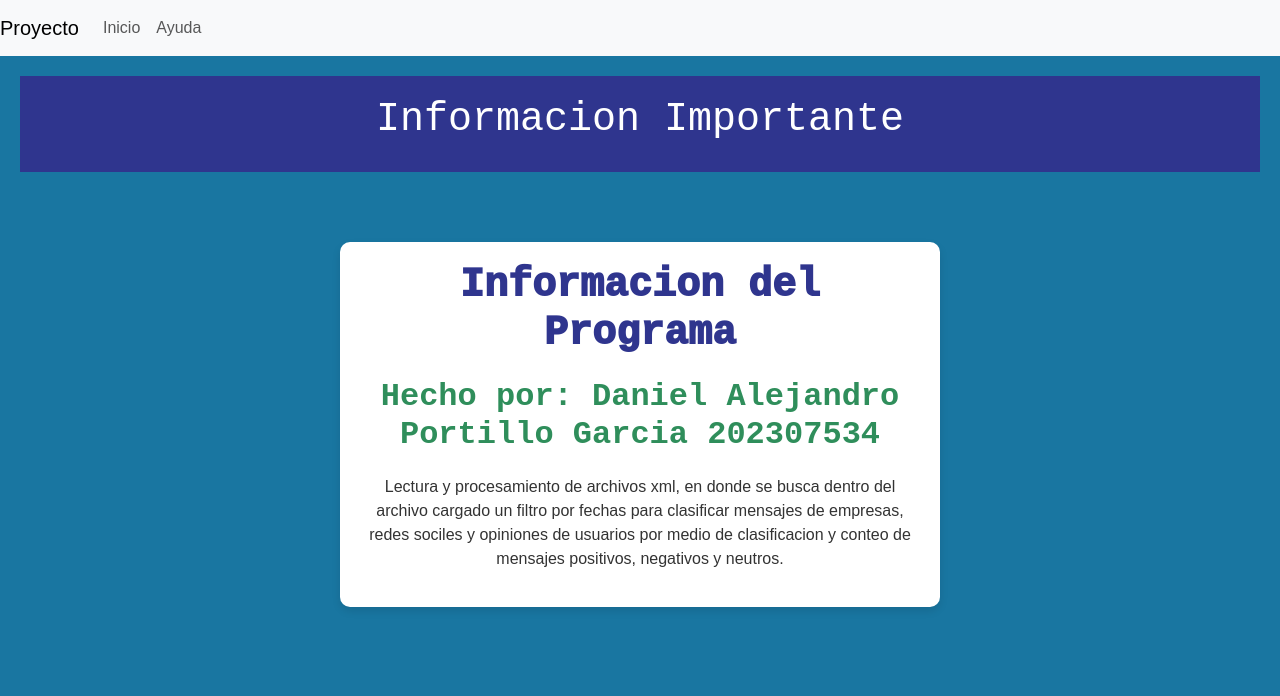
After one commit to DaniPogti/IPC2_Proyecto3_202307534, a Django app: page /Ayuda/ in a window 1280 px wide. The commit adds this page. Shown: the top 696 px of the page. Run offline with Django 5.2, Linux system fonts and the light colour scheme.

Commit message:
commit 14

```diff
--- /dev/null
+++ b/Frontend/app/templates/ayuda.html
@@ -0,0 +1,80 @@
+<!DOCTYPE html>
+<html lang="es">
+    <head>
+        <title>
+            Ayuda
+        </title>
+        <meta charset="UTF-8" />
+        <meta name="viewport" content="width=device-width, initial-scale=1.0" />
+
+        <link
+        href="https://cdn.jsdelivr.net/npm/bootstrap@5.3.3/dist/css/bootstrap.min.css"
+        rel="stylesheet"
+        integrity="sha384-QWTKZyjpPEjISv5WaRU9OFeRpok6YctnYmDr5pNlyT2bRjXh0JMhjY6hW+ALEwIH"
+        crossorigin="anonymous"
+        />
+        <script
+        src="https://cdn.jsdelivr.net/npm/bootstrap@5.3.3/dist/js/bootstrap.bundle.min.js"
+        integrity="sha384-YvpcrYf0tY3lHB60NNkmXc5s9fDVZLESaAA55NDzOxhy9GkcIdslK1eN7N6jIeHz"
+        crossorigin="anonymous"
+        ></script>
+
+        <style>
+            body {
+                font-family: Arial, Helvetica, sans-serif;
+                margin: 0;
+                padding: 0;
+                background-color: #1976a1;
+            }
+
+            .center-box {
+                background-color: white;
+                border-radius: 10px;
+                box-shadow: 0 4px 8px rgba(0, 0, 0, 0.1);
+                padding: 20px;
+                max-width: 600px;
+                margin: 50px auto;
+                text-align: center;
+            }
+
+            .center-box h1 {
+                font-family: "Courier New", Courier, monospace;
+                color: #2f358e;
+                font-weight: 1000;
+                margin-bottom: 20px;
+            }
+
+            .center-box h2 {
+                font-family: "Courier New", Courier, monospace;
+                color: #2f8e5b;
+                font-weight: 800;
+                margin-bottom: 20px;
+            }
+
+            .center-box p {
+                font-size: 1rem;
+                color: #333;
+            }
+        </style>
+    </head>
+    <body>
+        {% extends 'navBar.html' %}
+
+        {% block contenido %}
+        <header>
+            <h1>Informacion Importante</h1>
+        </header>
+        <main>
+            <div class="center-box">
+                <h1>Informacion del Programa</h1>
+                <h2>Hecho por: Daniel Alejandro Portillo Garcia 202307534</h2>
+                <p>Lectura y procesamiento de archivos xml, en donde se
+                    busca dentro del archivo cargado un filtro por fechas para clasificar mensajes
+                    de empresas, redes sociles y opiniones de usuarios por medio de clasificacion y
+                    conteo de mensajes positivos, negativos y neutros.
+                </p>
+            </div>
+        </main>
+        {% endblock %}
+    </body>
+</html>
--- a/Frontend/app/templates/navBar.html
+++ b/Frontend/app/templates/navBar.html
@@ -59,7 +59,7 @@
                   <a class="nav-link" href="/">Inicio</a>
                 </li>
                 <li class="nav-item active">
-                  <a class="nav-link" href="/Ayuda">Ayuda</a>
+                  <a class="nav-link" href="{% url 'Ayuda' %}">Ayuda</a>
                 </li>
               </ul>
             </div>
--- a/Frontend/app/urls.py
+++ b/Frontend/app/urls.py
@@ -6,6 +6,7 @@ urlpatterns = [
     path('subirXML/', views.subirXML, name='subirXML'),
     path('leerArchivoXML/', views.leerArchivoXML, name='leerArchivoXML'),
     path('mandarXML/', views.mandarXML, name='mandarXML'),
+    path('Ayuda/', views.Ayuda, name='Ayuda'),
 ]
 
 
--- a/Frontend/app/views.py
+++ b/Frontend/app/views.py
@@ -55,3 +55,6 @@ def mandarXML(request):
     ContenidoXml = request.GET.get('xml', '')
 
     return render(request, 'index.html', {'ContenidoXml': ContenidoXml, 'mensaje': mensaje})
+
+def Ayuda(request):
+    return render(request, 'ayuda.html')
```
Also changed, not shown: Frontend/app/templates/index.html (+56 -7 lines).
